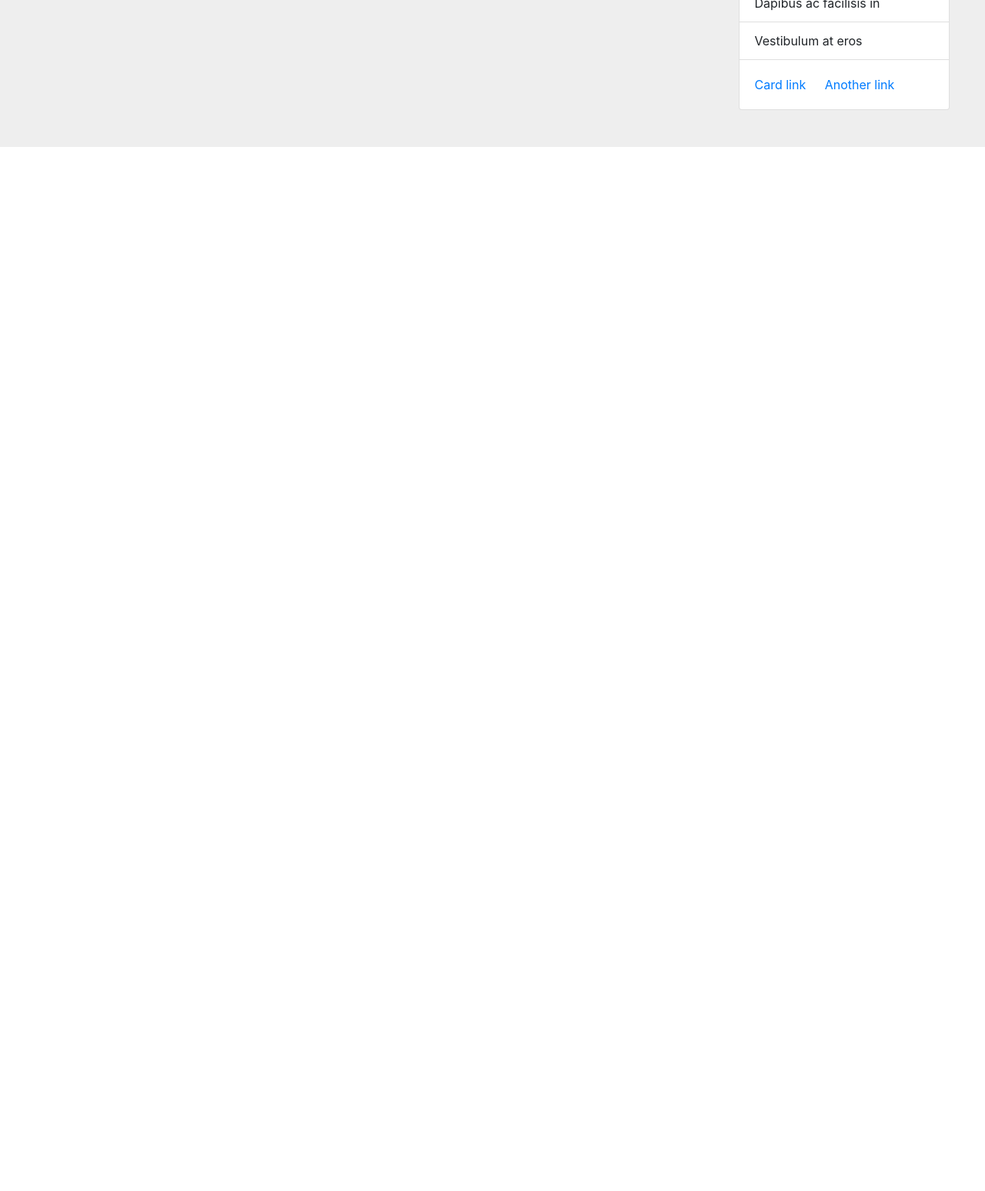
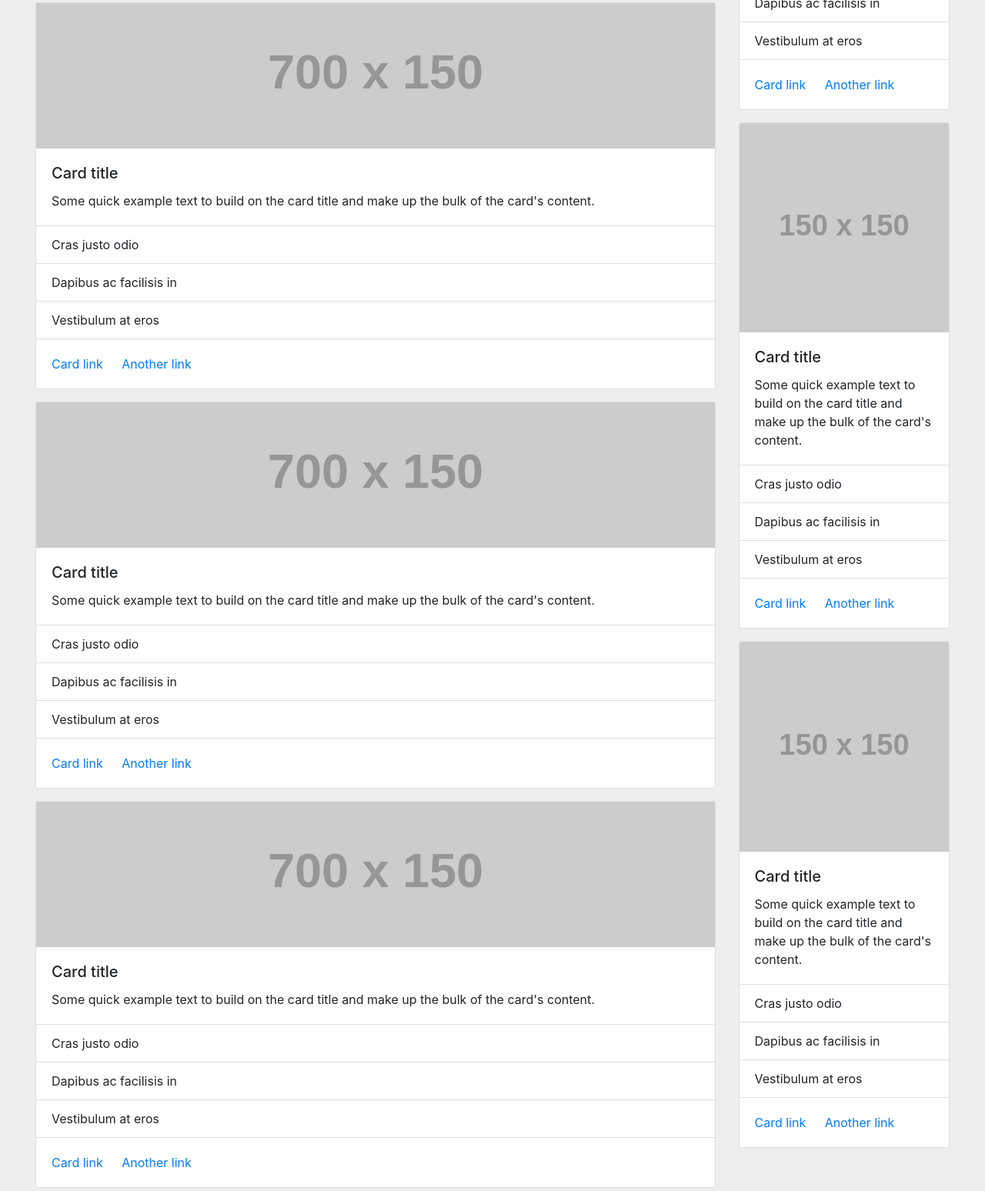
Before and after one commit to jbratcher/reddit_redesign, a website: page index.html in a window 1280 px wide. Shown: the part 661-2209 px from the top of the page at 77% size. Before the commit the page ends 852 px from the top, so only its background shows below. Drawn offline with nearby package versions, Linux system fonts and the light colour scheme; placeholder pictures from the web are drawn by us.

Commit message:
edited readme from gulp clone, added placeholder cards to content section

```diff
--- a/index.html
+++ b/index.html
@@ -132,6 +132,57 @@
               </div>
             </div>
 
+            <div class="card my-3">
+              <img class="img-fluid" src="http://via.placeholder.com/700x150" alt="Card image cap">
+              <div class="card-body">
+                <h5 class="card-title">Card title</h5>
+                <p class="card-text">Some quick example text to build on the card title and make up the bulk of the card's content.</p>
+              </div>
+              <ul class="list-group list-group-flush">
+                <li class="list-group-item">Cras justo odio</li>
+                <li class="list-group-item">Dapibus ac facilisis in</li>
+                <li class="list-group-item">Vestibulum at eros</li>
+              </ul>
+              <div class="card-body">
+                <a href="#" class="card-link">Card link</a>
+                <a href="#" class="card-link">Another link</a>
+              </div>
+            </div>
+
+            <div class="card my-3">
+              <img class="img-fluid" src="http://via.placeholder.com/700x150" alt="Card image cap">
+              <div class="card-body">
+                <h5 class="card-title">Card title</h5>
+                <p class="card-text">Some quick example text to build on the card title and make up the bulk of the card's content.</p>
+              </div>
+              <ul class="list-group list-group-flush">
+                <li class="list-group-item">Cras justo odio</li>
+                <li class="list-group-item">Dapibus ac facilisis in</li>
+                <li class="list-group-item">Vestibulum at eros</li>
+              </ul>
+              <div class="card-body">
+                <a href="#" class="card-link">Card link</a>
+                <a href="#" class="card-link">Another link</a>
+              </div>
+            </div>
+
+            <div class="card my-3">
+              <img class="img-fluid" src="http://via.placeholder.com/700x150" alt="Card image cap">
+              <div class="card-body">
+                <h5 class="card-title">Card title</h5>
+                <p class="card-text">Some quick example text to build on the card title and make up the bulk of the card's content.</p>
+              </div>
+              <ul class="list-group list-group-flush">
+                <li class="list-group-item">Cras justo odio</li>
+                <li class="list-group-item">Dapibus ac facilisis in</li>
+                <li class="list-group-item">Vestibulum at eros</li>
+              </ul>
+              <div class="card-body">
+                <a href="#" class="card-link">Card link</a>
+                <a href="#" class="card-link">Another link</a>
+              </div>
+            </div>
+
           </div>
 
           <!-- Sidebar -->
@@ -139,6 +190,40 @@
           <div class="col-3">
 
             <div class="card">
+              <img class="card-img-top img-fluid" src="http://via.placeholder.com/150x150" alt="Card image cap">
+              <div class="card-body">
+                <h5 class="card-title">Card title</h5>
+                <p class="card-text">Some quick example text to build on the card title and make up the bulk of the card's content.</p>
+              </div>
+              <ul class="list-group list-group-flush">
+                <li class="list-group-item">Cras justo odio</li>
+                <li class="list-group-item">Dapibus ac facilisis in</li>
+                <li class="list-group-item">Vestibulum at eros</li>
+              </ul>
+              <div class="card-body">
+                <a href="#" class="card-link">Card link</a>
+                <a href="#" class="card-link">Another link</a>
+              </div>
+            </div>
+
+            <div class="card my-3">
+              <img class="card-img-top img-fluid" src="http://via.placeholder.com/150x150" alt="Card image cap">
+              <div class="card-body">
+                <h5 class="card-title">Card title</h5>
+                <p class="card-text">Some quick example text to build on the card title and make up the bulk of the card's content.</p>
+              </div>
+              <ul class="list-group list-group-flush">
+                <li class="list-group-item">Cras justo odio</li>
+                <li class="list-group-item">Dapibus ac facilisis in</li>
+                <li class="list-group-item">Vestibulum at eros</li>
+              </ul>
+              <div class="card-body">
+                <a href="#" class="card-link">Card link</a>
+                <a href="#" class="card-link">Another link</a>
+              </div>
+            </div>
+
+            <div class="card my-3">
               <img class="card-img-top img-fluid" src="http://via.placeholder.com/150x150" alt="Card image cap">
               <div class="card-body">
                 <h5 class="card-title">Card title</h5>
```
Also changed, not shown: README.md.
